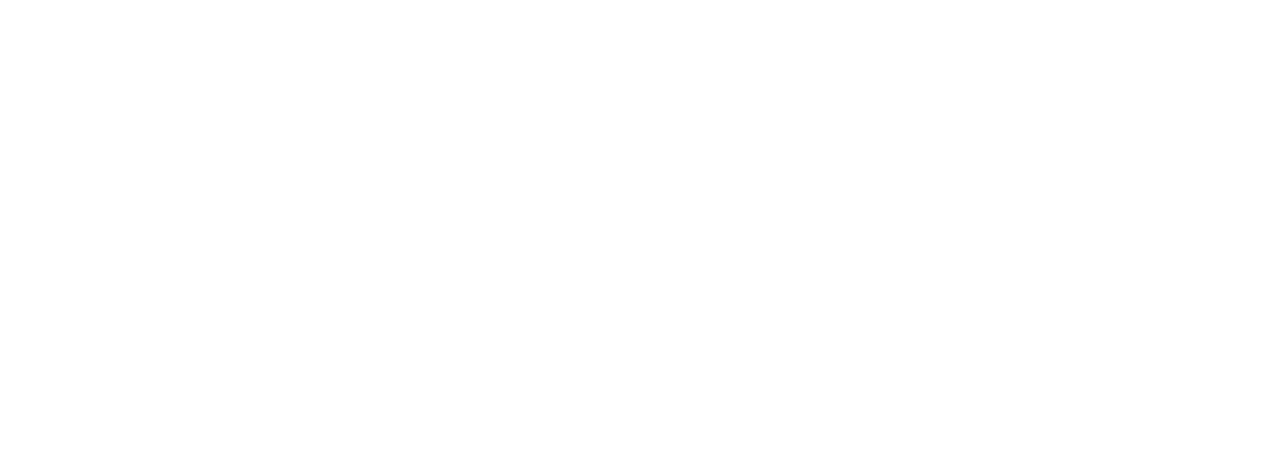
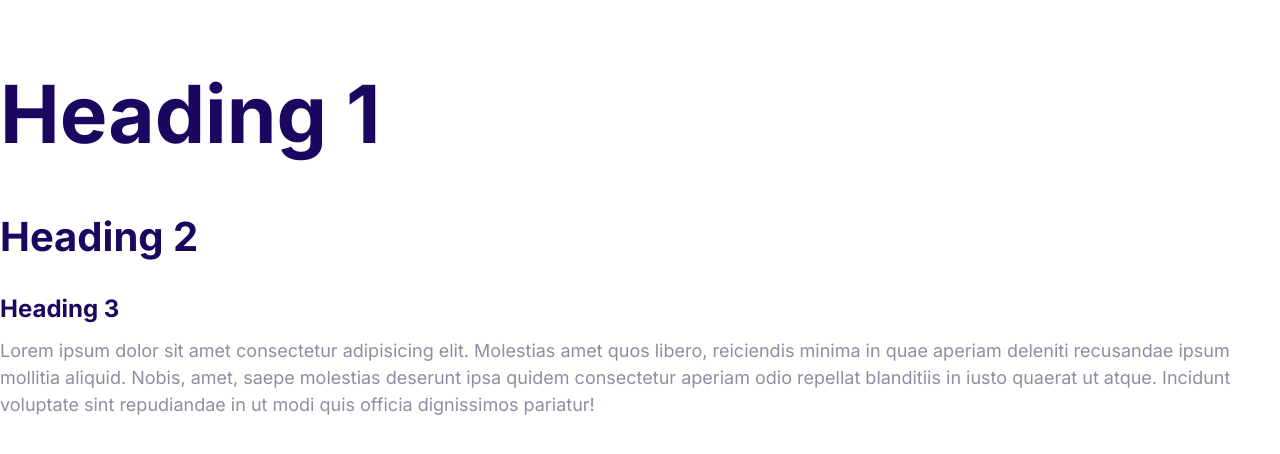
Before and after one commit to DelwoA/MoshifyCloudHosting, a plain HTML site: page index.html in a window 1280 px wide. Drawn offline with Linux system fonts and the light colour scheme.

Commit message:
Define the styles for the fonts.

```diff
--- a/css/styles.css
+++ b/css/styles.css
@@ -5,3 +5,57 @@
   --colour-headings: #1b0760;
   --colour-body: #918ca4;
 }
+
+html {
+  /* The default font size of the html element is 16px, which is set by the browser. */
+  font-size: 62.5%;
+}
+
+body {
+  font-family: Inter, Arial, Helvetica, sans-serif;
+  color: var(--colour-body);
+  font-size: 2.4rem;
+  line-height: 1.5;
+}
+
+h1,
+h2,
+h3 {
+  color: var(--colour-headings);
+  margin-bottom: 1rem;
+}
+
+h1 {
+  /* rem value x font size of the html element */
+  font-size: 7rem;
+}
+
+h2 {
+  font-size: 4rem;
+}
+
+h3 {
+  font-size: 3rem;
+}
+
+p {
+  margin-top: 0;
+}
+
+@media screen and (min-width: 1024px) {
+  body {
+    font-size: 1.8rem;
+  }
+
+  h1 {
+    font-size: 8rem;
+  }
+
+  h2 {
+    font-size: 4rem;
+  }
+
+  h3 {
+    font-size: 2.4rem;
+  }
+}
--- a/index.html
+++ b/index.html
@@ -4,8 +4,26 @@
     <meta charset="UTF-8" />
     <meta name="viewport" content="width=device-width, initial-scale=1.0" />
     <title>Document</title>
+    <link rel="preconnect" href="https://fonts.googleapis.com" />
+    <link rel="preconnect" href="https://fonts.gstatic.com" crossorigin />
+    <link
+      href="https://fonts.googleapis.com/css2?family=Inter:ital,opsz,wght@0,14..32,100..900;1,14..32,100..900&display=swap"
+      rel="stylesheet"
+    />
     <link rel="stylesheet" href="css/normalize.css" />
     <link rel="stylesheet" href="css/styles.css" />
   </head>
-  <body></body>
+  <body>
+    <h1>Heading 1</h1>
+    <h2>Heading 2</h2>
+    <h3>Heading 3</h3>
+    <p>
+      Lorem ipsum dolor sit amet consectetur adipisicing elit. Molestias amet
+      quos libero, reiciendis minima in quae aperiam deleniti recusandae ipsum
+      mollitia aliquid. Nobis, amet, saepe molestias deserunt ipsa quidem
+      consectetur aperiam odio repellat blanditiis in iusto quaerat ut atque.
+      Incidunt voluptate sint repudiandae in ut modi quis officia dignissimos
+      pariatur!
+    </p>
+  </body>
 </html>
```
